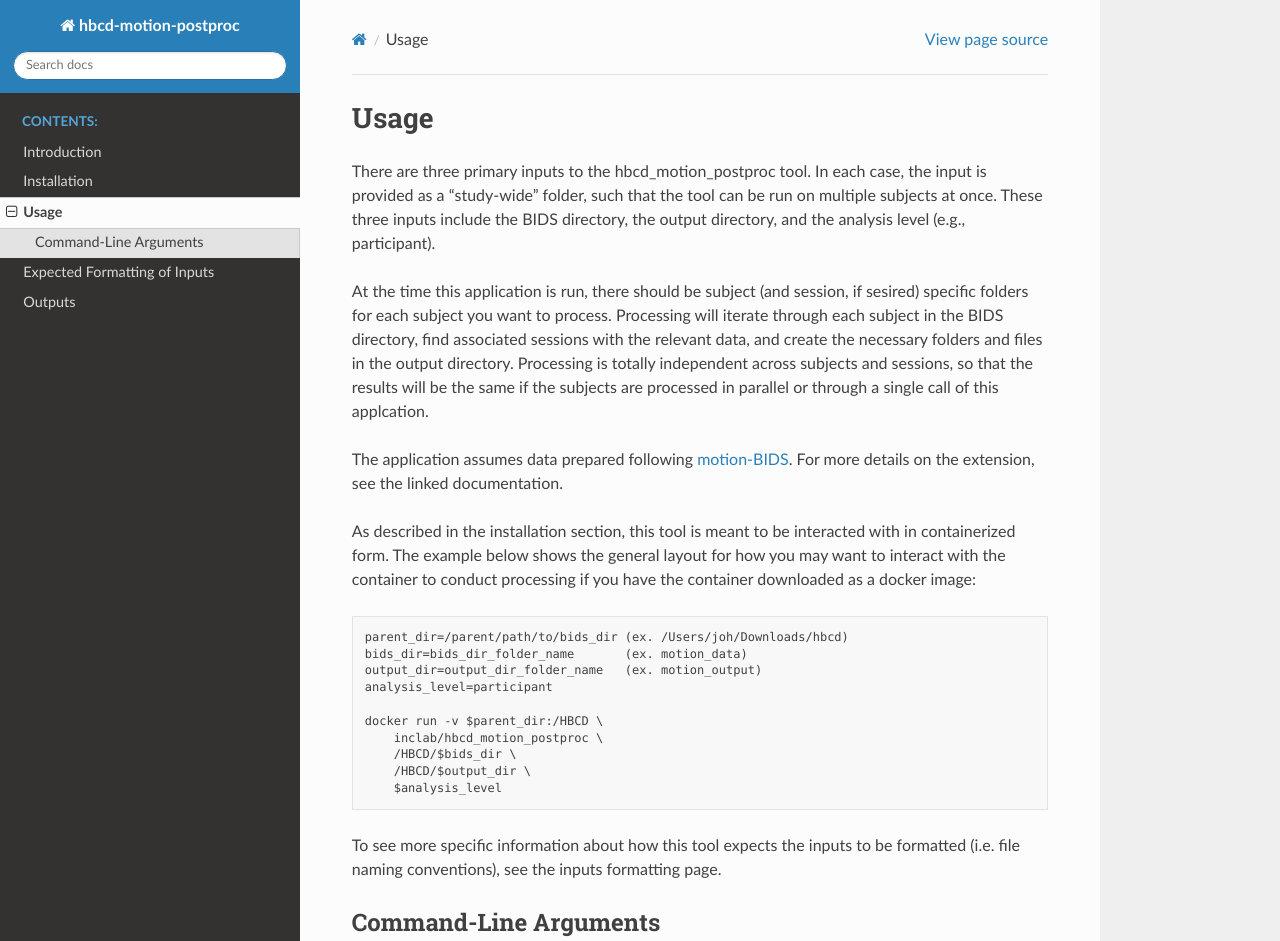
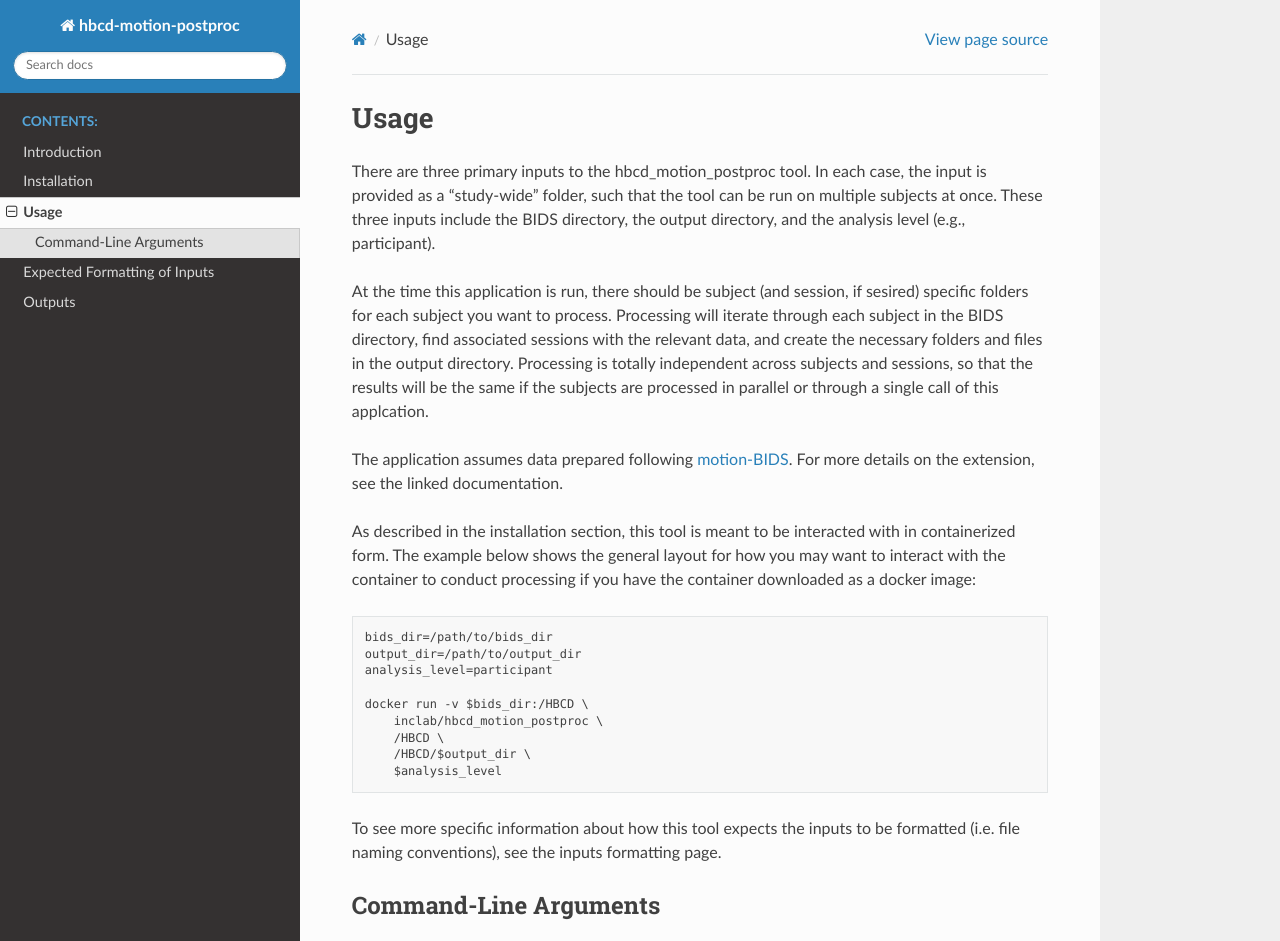
Before and after one commit to ohspc89/hbcd_motion_postproc, a Sphinx documentation site: the page built from docs/source/usage.rst, in a window 1280 px wide and 1251 px high, cut to the strip 0-941 px from the top of the window. Built offline with Sphinx 7.4.7 and the Read the Docs theme 3.1.0, drawn with Linux system fonts in a browser that asks for light colours.

```diff
--- a/docs/source/introduction.rst
+++ b/docs/source/introduction.rst
@@ -1,7 +1,7 @@
 Introduction
 ============
 
-In the HBCD study, Axivity Ax6 `<https://axivity.com/product/ax6>`_ sensors were used to record
+In the HBCD study, `Axivity Ax6 <https://axivity.com/product/ax6>`_ sensors were used to record
 infant leg movements across 72 continuous hours. One sensor
 was placed on the distal right ankle and one sensor was
 placed on the distal left ankle, using legwarmers with a pocket
--- a/docs/source/outputs.rst
+++ b/docs/source/outputs.rst
@@ -21,9 +21,10 @@ Within this folder, the following can be found: ::
     (i) PARAMETERS.json
 
 (a), (b) are 72 hour left and right leg movement data. They are first calibrated using
+(found in */bids_dir/sub-<label>/ses-<label>/motion/*):
 
-* */bids_dir/sub-<label>/ses-<label>/motion/sub-<label>_ses-<label>_task-LeftLegMovement_tracksys-imu_acq-calibration_motion.tsv*
-* */bids_dir/sub-<label>/ses-<label>/motion/sub-<label>_ses-<label>_task-RightLegMovement_tracksys-imu_acq-calibration_motion.tsv*
+* sub-<label>_ses-<label>_task-LeftLegMovement_tracksys-imu_acq-calibration_motion.tsv
+* sub-<label>_ses-<label>_task-RightLegMovement_tracksys-imu_acq-calibration_motion.tsv
 
 and then resampled at 20 Hz. These files are required for the estimation of physical activity levels [(e) - (h)].
 
--- a/docs/source/usage.rst
+++ b/docs/source/usage.rst
@@ -28,14 +28,13 @@ to conduct processing if you have the container downloaded as a
 docker image: ::
 
 
-        parent_dir=/parent/path/to/bids_dir (ex. /Users/joh/Downloads/hbcd)
-        bids_dir=bids_dir_folder_name       (ex. motion_data)
-        output_dir=output_dir_folder_name   (ex. motion_output)
+        bids_dir=/path/to/bids_dir
+        output_dir=/path/to/output_dir
         analysis_level=participant
 
-        docker run -v $parent_dir:/HBCD \
+        docker run -v $bids_dir:/HBCD \
             inclab/hbcd_motion_postproc \
-            /HBCD/$bids_dir \
+            /HBCD \
             /HBCD/$output_dir \
             $analysis_level
 
```
Also changed, not shown: docs/source/inputs_formatting.rst (+6 -6 lines), docs/source/installation.rst (+4 -5 lines).
